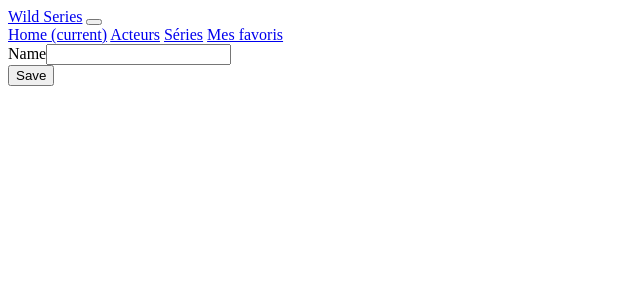
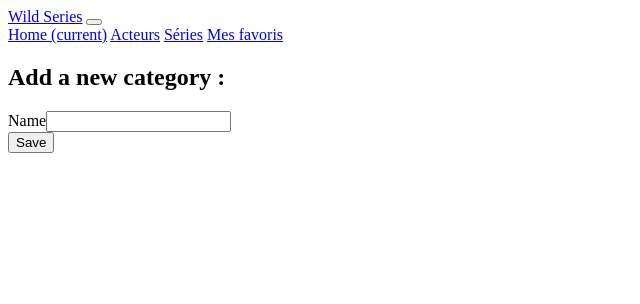
Before and after one commit to apsuma/wild-series, a Symfony app: template templates/category/addCategory.html.twig in a window 1280 px wide. Shown: the top 304 px of the page, without its empty margins (0-640 px from the left). Run offline with Twig, Linux system fonts and the light colour scheme; the template is opened without the code that fills it, so the values that code supplies are empty; form fields are guessed from the names that the template uses; some libraries are stand-ins or nearby versions.

```diff
--- a/templates/category/addCategory.html.twig
+++ b/templates/category/addCategory.html.twig
@@ -3,6 +3,7 @@
 {% block title %} Test route AddCategory{% endblock %}
 
 {% block body %}
+    <h2>Add a new category :</h2>
     {{ form_start(form) }}
         {{ form_row(form.name) }}
         <button class="btn">{{ button_label|default('Save') }}</button>
```
Also changed, not shown: README.md.
